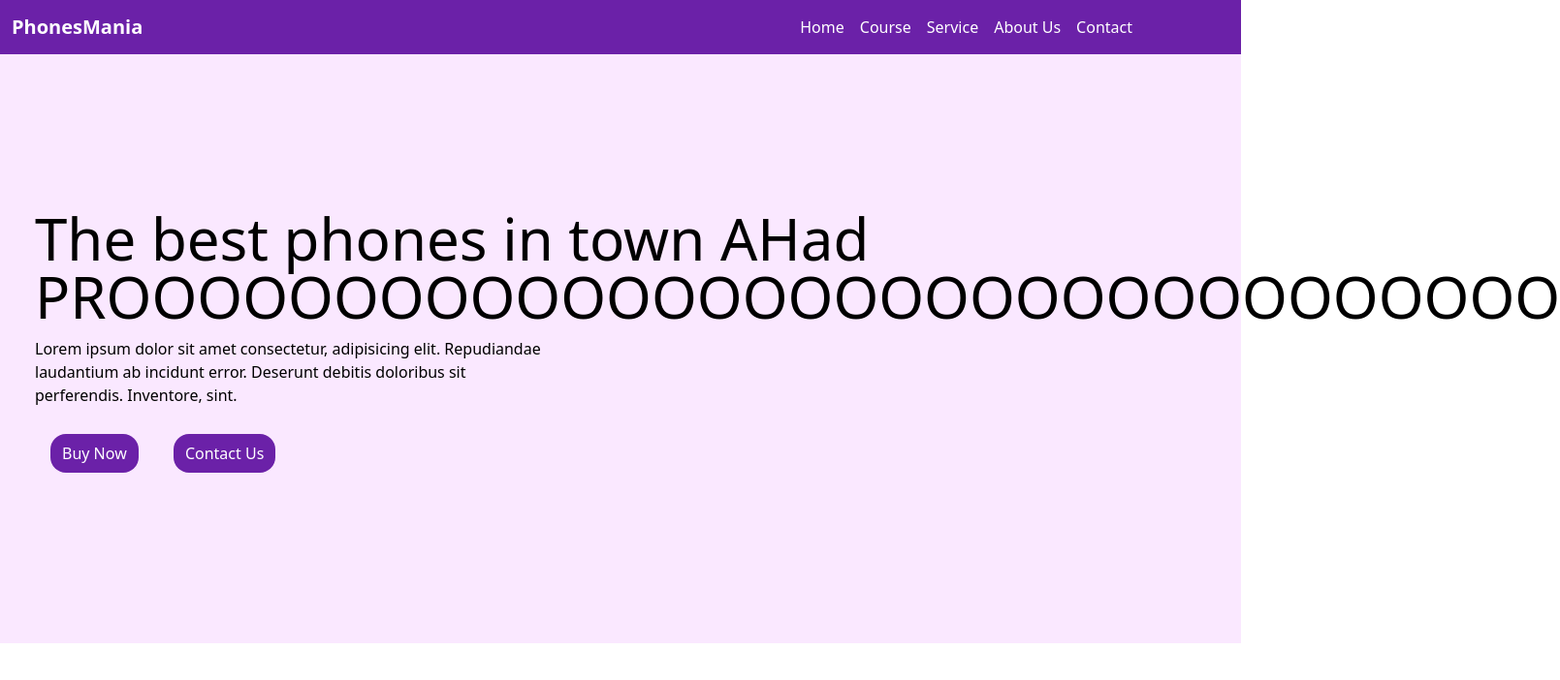
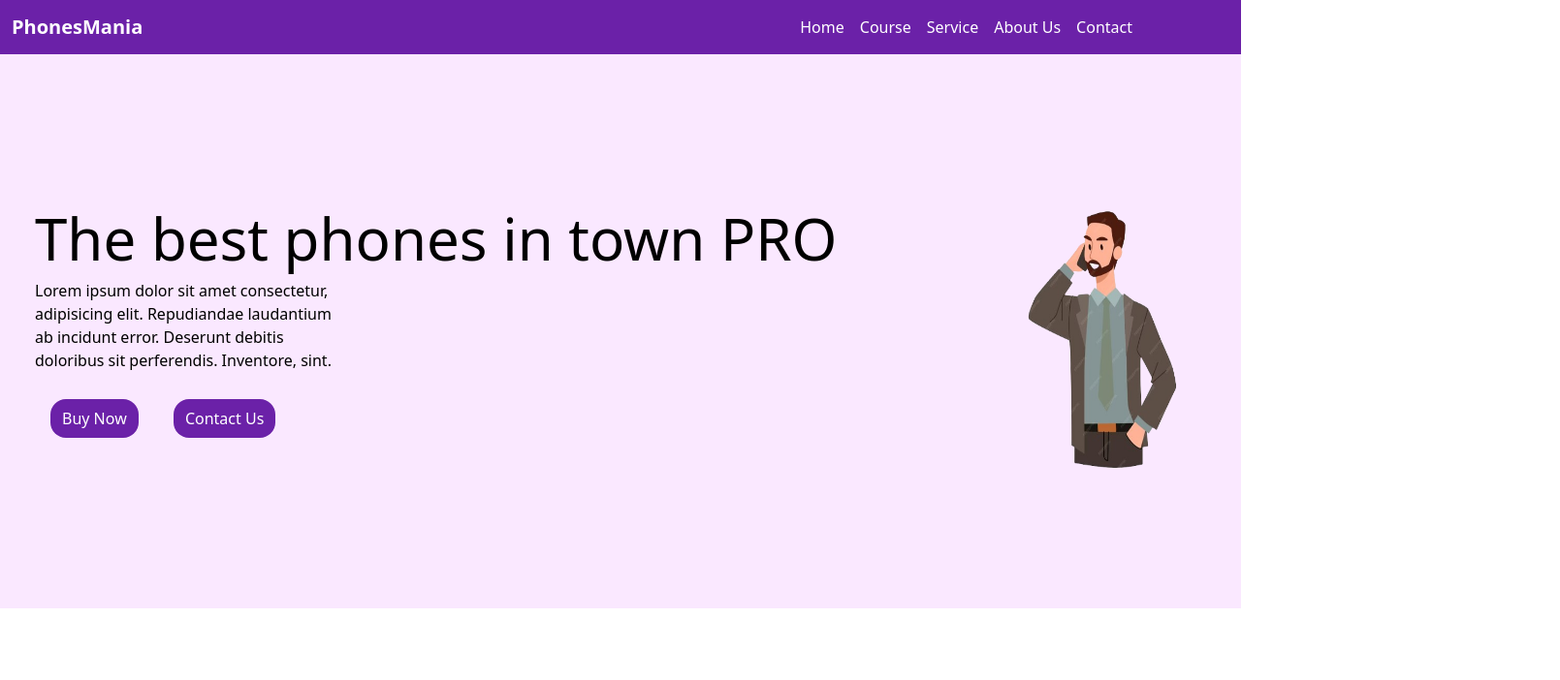
Before and after one commit to ahadali027/Starting-Tailwind, a website built with Vite: page index.html in a window 1280 px wide. Shown: the whole page at 97% size, 1609 px wide, since content can reach past the window. Built offline with nearby package versions, Linux system fonts and the light colour scheme.

Commit message:
first new changese

```diff
--- a/index.html
+++ b/index.html
@@ -22,9 +22,7 @@
     </nav>
     <main class="bg-fuchsia-100 flex justify-around">
       <div class="main py-40 pl-9">
-        <div class="text-6xl">
-          The best phones in town AHad PROOOOOOOOOOOOOOOOOOOOOOOOOOOOOOOO
-        </div>
+        <div class="text-6xl">The best phones in town PRO</div>
         <p class="py-3 w-1/3">
           Lorem ipsum dolor sit amet consectetur, adipisicing elit. Repudiandae
           laudantium ab incidunt error. Deserunt debitis doloribus sit
```
